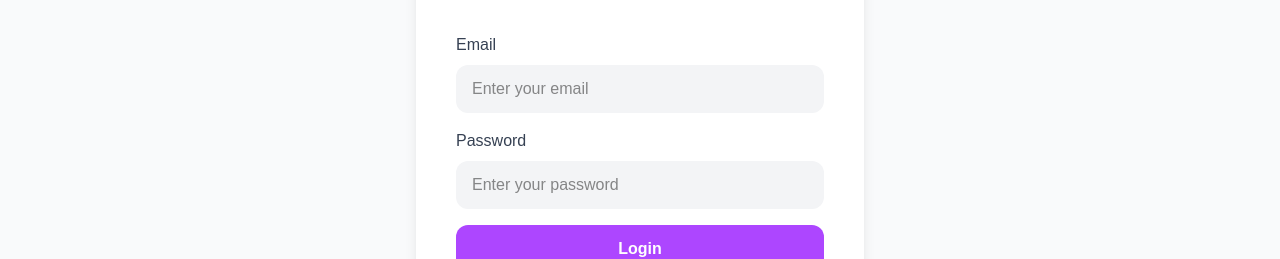
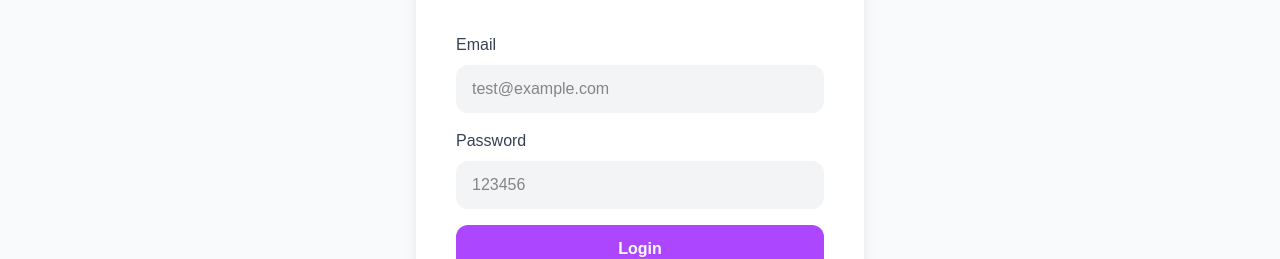
Before and after one commit to Jakia123sultana/assignment13, a Next.js app: page /login in a window 1280 px wide. Shown: the part 287-546 px from the top of the page. Built offline with nearby package versions, Linux system fonts and the light colour scheme; no server answers.

Commit message:
change in login method

```diff
--- a/package.json
+++ b/package.json
@@ -13,7 +13,8 @@
     "next": "15.5.0",
     "next-auth": "^4.24.11",
     "react": "19.1.0",
-    "react-dom": "19.1.0"
+    "react-dom": "19.1.0",
+    "react-hot-toast": "^2.6.0"
   },
   "devDependencies": {
     "@eslint/eslintrc": "^3",
--- a/src/app/api/auth/[...nextauth]/route.js
+++ b/src/app/api/auth/[...nextauth]/route.js
@@ -1,4 +1,4 @@
-// // src/app/api/auth/[...nextauth]/route.js
+
 // import NextAuth from "next-auth";
 // import CredentialsProvider from "next-auth/providers/credentials";
 
@@ -7,12 +7,14 @@
 //     CredentialsProvider({
 //       name: "Credentials",
 //       credentials: {
-//         email: { label: "Email", type: "email" },
+//         email: { label: "Email", type: "text" },
 //         password: { label: "Password", type: "password" },
 //       },
 //       async authorize(credentials) {
-//         // Replace with your own user validation logic
-//         if (credentials.email === "test@example.com" && credentials.password === "123456") {
+//         if (
+//           credentials.email === "test@example.com" &&
+//           credentials.password === "123456"
+//         ) {
 //           return { id: 1, name: "Test User", email: "test@example.com" };
 //         }
 //         return null;
@@ -21,24 +23,33 @@
 //   ],
 //   pages: {
 //     signIn: "/login",
-//     // optional: signOut, error pages
 //   },
 //   callbacks: {
 //     async redirect({ url, baseUrl }) {
-//       // Always redirect to /products after login
 //       return "/products";
 //     },
 //   },
+//   secret: process.env.NEXTAUTH_SECRET, // 🔑 add secret
 // };
 
 // const handler = NextAuth(authOptions);
+
 // export { handler as GET, handler as POST };
-// src/app/api/auth/[...nextauth]/route.js
+
+
 import NextAuth from "next-auth";
 import CredentialsProvider from "next-auth/providers/credentials";
+import GoogleProvider from "next-auth/providers/google";
 
 export const authOptions = {
   providers: [
+    // ✅ Google Login
+    GoogleProvider({
+      clientId: process.env.GOOGLE_CLIENT_ID,
+      clientSecret: process.env.GOOGLE_CLIENT_SECRET,
+    }),
+
+    // ✅ Credentials Login (your existing one)
     CredentialsProvider({
       name: "Credentials",
       credentials: {
@@ -56,15 +67,18 @@ export const authOptions = {
       },
     }),
   ],
+
   pages: {
     signIn: "/login",
   },
+
   callbacks: {
     async redirect({ url, baseUrl }) {
-      return "/products";
+      return "/products"; // ✅ redirect to /products after login
     },
   },
-  secret: process.env.NEXTAUTH_SECRET, // 🔑 add secret
+
+  secret: process.env.NEXTAUTH_SECRET,
 };
 
 const handler = NextAuth(authOptions);
--- a/src/app/layout.js
+++ b/src/app/layout.js
@@ -30,6 +30,7 @@
 //     </html>
 //   );
 // }
+import { Toaster } from "react-hot-toast";
 
 import { Geist, Geist_Mono } from "next/font/google";
 import "./globals.css";
@@ -58,6 +59,7 @@ export default function RootLayout({ children }) {
         <SessionWrapper>
           <Navbar />
           {children}
+              <Toaster position="top-right" reverseOrder={false} />
         </SessionWrapper>
       </body>
     </html>
--- a/src/app/login/page.jsx
+++ b/src/app/login/page.jsx
@@ -62,46 +62,36 @@
 
 "use client";
 
+import { signIn } from "next-auth/react";
 import { useState } from "react";
-import { auth, googleProvider } from "@/firebase";
-import { signInWithPopup, signInWithEmailAndPassword } from "firebase/auth";
-import { useRouter } from "next/navigation";
 
 export default function LoginPage() {
-  const router = useRouter();
-  const [email, setEmail] = useState("");
-  const [password, setPassword] = useState("");
   const [loading, setLoading] = useState(false);
 
-  // Google login
-  const handleGoogleLogin = async () => {
-    try {
-      setLoading(true);
-      const result = await signInWithPopup(auth, googleProvider);
-      console.log("User info:", result.user);
-      router.push("/products");
-    } catch (error) {
-      console.error(error.message);
-      alert("Login failed: " + error.message);
-    } finally {
-      setLoading(false);
-    }
+  // ✅ Handle Credentials login
+  const handleCredentialLogin = async (e) => {
+    e.preventDefault();
+    const email = e.target.email.value;
+    const password = e.target.password.value;
+
+    setLoading(true);
+    await signIn("credentials", {
+      redirect: true,
+      email,
+      password,
+      callbackUrl: "/products", // redirect after login
+    });
+    setLoading(false);
   };
 
-  // Email/Password login
-  const handleEmailLogin = async (e) => {
-    e.preventDefault();
-    try {
-      setLoading(true);
-      const result = await signInWithEmailAndPassword(auth, email, password);
-      console.log("User info:", result.user);
-      router.push("/products");
-    } catch (error) {
-      console.error(error.message);
-      alert("Login failed: " + error.message);
-    } finally {
-      setLoading(false);
-    }
+  // ✅ Handle Google login
+  const handleGoogleLogin = async () => {
+    setLoading(true);
+    await signIn("google", {
+      redirect: true,
+      callbackUrl: "/products",
+    });
+    setLoading(false);
   };
 
   return (
@@ -109,15 +99,14 @@ export default function LoginPage() {
       <div className="bg-white p-10 rounded-xl shadow-lg w-full max-w-md">
         <h1 className="text-2xl font-bold mb-8 text-center text-purple-600">Login</h1>
 
-        {/* Email/Password form */}
-        <form onSubmit={handleEmailLogin} className="mb-6">
+        {/* Email/Password form (Credentials) */}
+        <form onSubmit={handleCredentialLogin} className="mb-6">
           <div className="mb-4">
             <label className="block text-gray-700 mb-2">Email</label>
             <input
               type="email"
-              value={email}
-              onChange={(e) => setEmail(e.target.value)}
-              placeholder="Enter your email"
+              name="email"
+              placeholder="test@example.com"
               className="w-full px-4 py-3 rounded-xl bg-gray-100 focus:outline-none focus:ring-2 focus:ring-purple-400"
               required
             />
@@ -126,9 +115,8 @@ export default function LoginPage() {
             <label className="block text-gray-700 mb-2">Password</label>
             <input
               type="password"
-              value={password}
-              onChange={(e) => setPassword(e.target.value)}
-              placeholder="Enter your password"
+              name="password"
+              placeholder="123456"
               className="w-full px-4 py-3 rounded-xl bg-gray-100 focus:outline-none focus:ring-2 focus:ring-purple-400"
               required
             />
@@ -146,7 +134,7 @@ export default function LoginPage() {
 
         <div className="text-center text-gray-400 mb-4">OR</div>
 
-        {/* Google login */}
+        {/* Google login button */}
         <button
           onClick={handleGoogleLogin}
           disabled={loading}
@@ -156,7 +144,6 @@ export default function LoginPage() {
         >
           {loading ? "Logging in..." : "Login with Google"}
         </button>
-
       </div>
     </div>
   );
--- a/src/app/products/page.jsx
+++ b/src/app/products/page.jsx
@@ -1,33 +1,90 @@
+// "use client";
+
+// import { useEffect, useState } from "react";
+// import { useRouter } from "next/navigation";
+
+// export default function ProductsPage() {
+//   const [products, setProducts] = useState([]);
+//   const [loading, setLoading] = useState(true);
+//   const router = useRouter();
+
+//   useEffect(() => {
+//     fetch("/api/products")
+//       .then(res => res.json())
+//       .then(data => {
+//         setProducts(data);
+//         setLoading(false);
+//       })
+//       .catch(err => {
+//         console.error(err);
+//         setLoading(false);
+//       });
+//   }, []);
+
+//   if (loading) return <p className="text-center mt-10">Loading products...</p>;
+
+//   return (
+//     <div className="min-h-screen bg-gray-50 p-6">
+//       <h1 className="text-3xl font-bold mb-6 text-center text-purple-600">Our Products</h1>
+//       <div className="grid grid-cols-1 md:grid-cols-2 lg:grid-cols-3 gap-6">
+//         {products.map(product => (
+//           <div key={product.id} className="bg-white rounded-xl shadow-lg p-6">
+//             <h2 className="text-xl font-semibold mb-2">{product.name}</h2>
+//             <p className="text-gray-600 mb-4">{product.description}</p>
+//             <p className="font-bold mb-4">${product.price}</p>
+//             <button
+//               onClick={() => router.push(`/products/${product.id}`)}
+//               className="bg-purple-500 text-white px-4 py-2 rounded-xl hover:bg-purple-600"
+//             >
+//               Details
+//             </button>
+//           </div>
+//         ))}
+//       </div>
+//     </div>
+//   );
+// }
 "use client";
 
 import { useEffect, useState } from "react";
 import { useRouter } from "next/navigation";
+import { toast } from "react-hot-toast";
+import { signOut, useSession } from "next-auth/react";
 
 export default function ProductsPage() {
   const [products, setProducts] = useState([]);
   const [loading, setLoading] = useState(true);
   const router = useRouter();
+  const { data: session } = useSession();
+
+  // Show toast when login succeeds
+
 
   useEffect(() => {
     fetch("/api/products")
-      .then(res => res.json())
-      .then(data => {
+      .then((res) => res.json())
+      .then((data) => {
         setProducts(data);
         setLoading(false);
       })
-      .catch(err => {
+      .catch((err) => {
         console.error(err);
         setLoading(false);
       });
   }, []);
 
-  if (loading) return <p className="text-center mt-10">Loading products...</p>;
+  if (loading)
+    return <p className="text-center mt-10">Loading products...</p>;
 
   return (
     <div className="min-h-screen bg-gray-50 p-6">
-      <h1 className="text-3xl font-bold mb-6 text-center text-purple-600">Our Products</h1>
+      <div className="flex justify-between items-center mb-6">
+        <h1 className="text-3xl font-bold text-purple-600">Our Products</h1>
+
+      </div>
+
       <div className="grid grid-cols-1 md:grid-cols-2 lg:grid-cols-3 gap-6">
-        {products.map(product => (
+        {products.map((product) => (
           <div key={product.id} className="bg-white rounded-xl shadow-lg p-6">
             <h2 className="text-xl font-semibold mb-2">{product.name}</h2>
             <p className="text-gray-600 mb-4">{product.description}</p>
```
Also changed, not shown: 1 other file (tests, documents, lock files or other folders).
